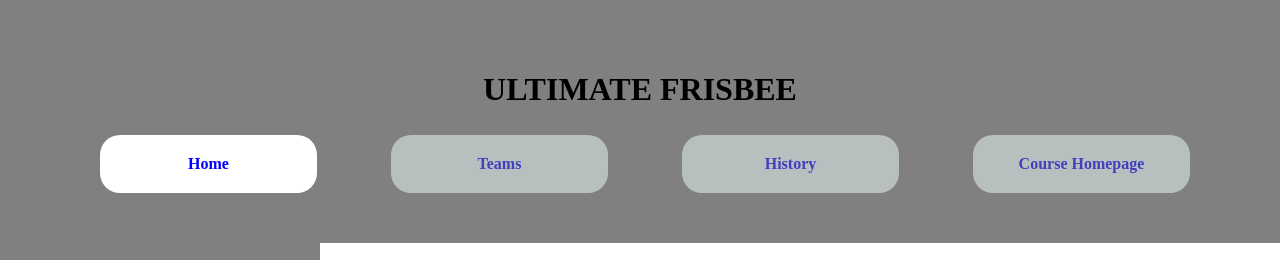
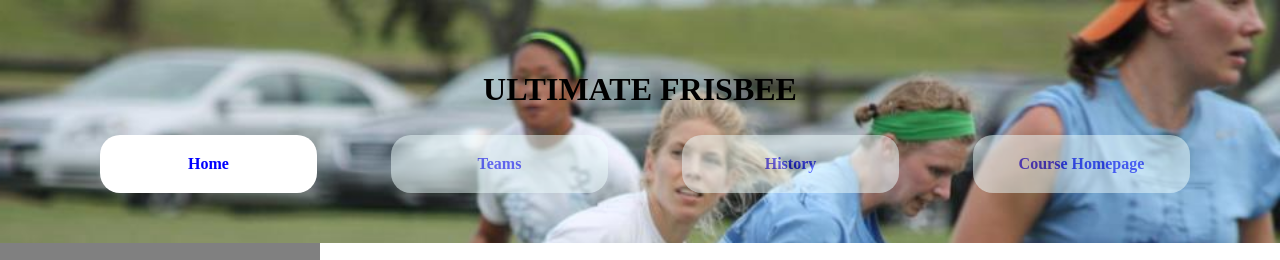
Before and after one commit to Muhtoyyib/IntroToCSSProject, a plain HTML site: page index.html in a window 1280 px wide. Shown: the top 260 px of the page. Drawn offline with Linux system fonts and the light colour scheme.

Commit message:
Update hw1.css

```diff
--- a/hw1.css
+++ b/hw1.css
@@ -3,7 +3,7 @@ body{
     margin: auto;
 }
 header{
-    background: #808080 url('../images/flywheel.jpg') no-repeat;
+    background: #808080 url('flywheel.jpg') no-repeat;
     background-size: cover;
     padding: 50px;
 }
```
